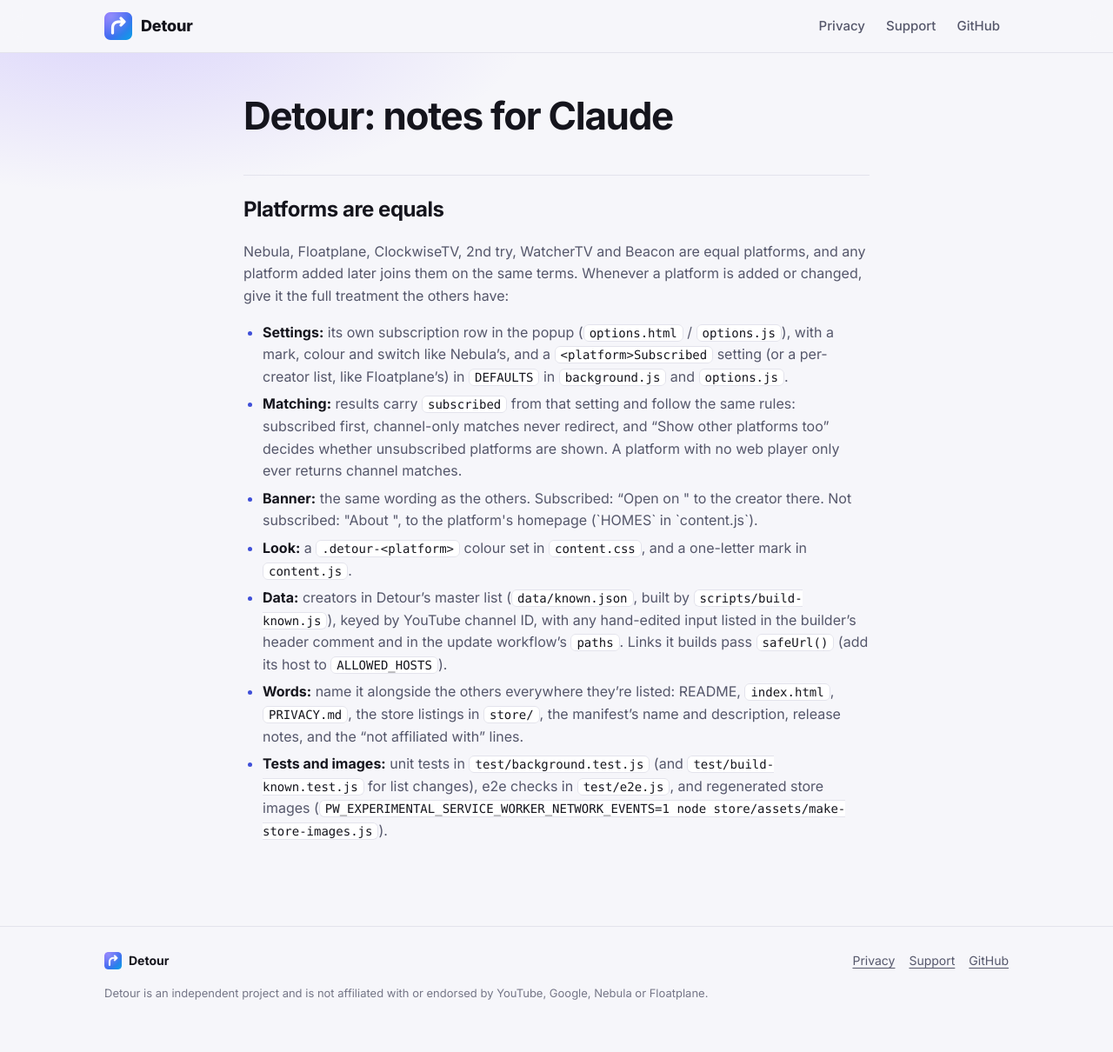
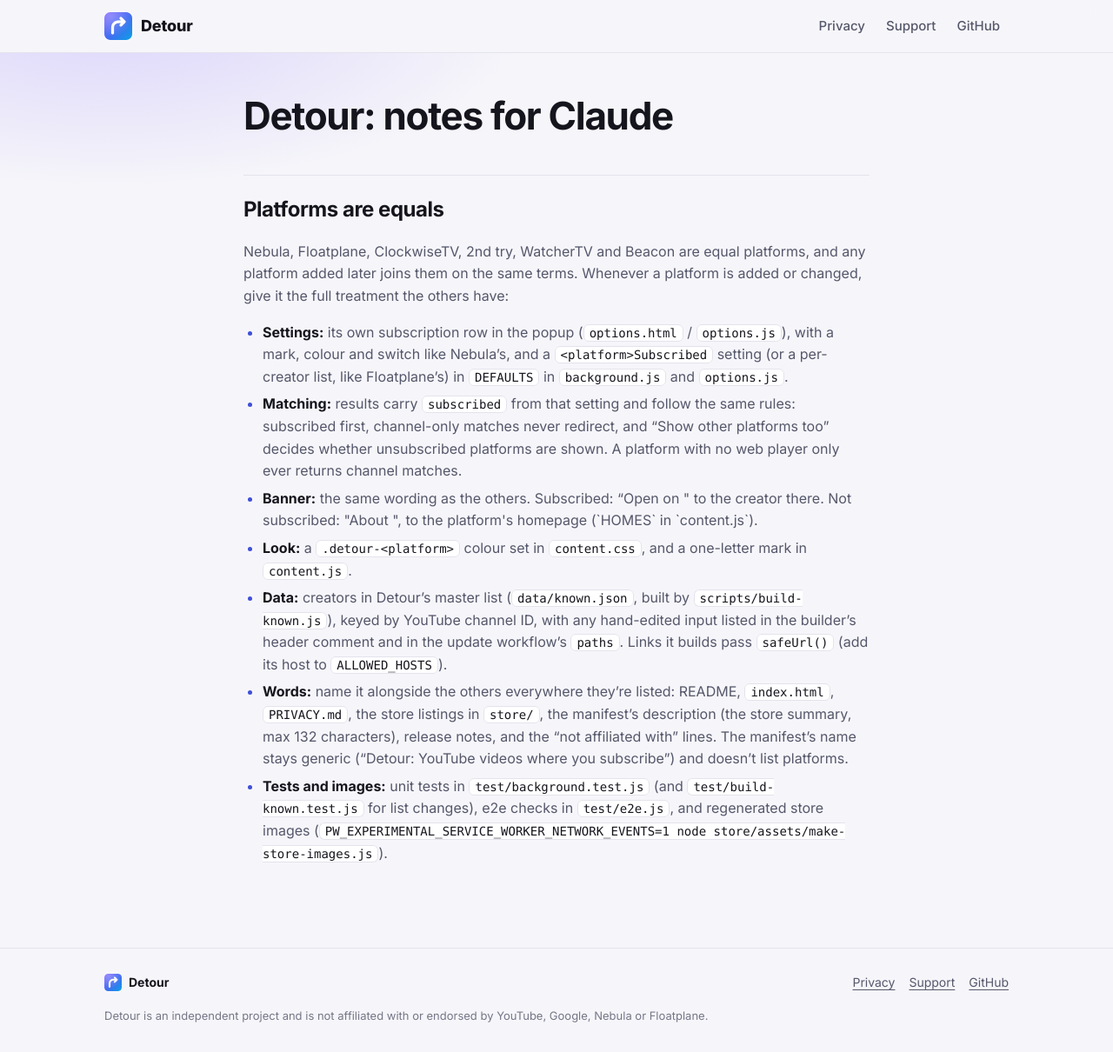
Before and after one commit to josh345rtfvqw/detour, a Jekyll site: the page built from CLAUDE.md, in a window 1280 px wide and 1210 px high. Shown: the whole window at 87% size. Built offline with Jekyll 4.4.1, drawn with Linux system fonts in a browser that asks for light colours; our own code applies the rules of GitHub Pages for plain Markdown files.

Commit message:
Release 0.8.1: generic store name
"Detour: YouTube videos where you subscribe" (42 characters) replaces
"Detour: Nebula, Floatplane & ClockwiseTV": six platforms don't fit
Firefox Add-ons' 50-character limit, and a generic name needs no change
when a platform is added. The summary and description still name every
platform; CLAUDE.md now says the name stays generic.

Co-Authored-By: Claude Opus 5.5 <noreply@anthropic.com>
Claude-Session: https://claude.ai/code/session_01DQcXPvvkBUCLAG9WcNuEpb

```diff
--- a/CLAUDE.md
+++ b/CLAUDE.md
@@ -18,8 +18,9 @@ the same terms. Whenever a platform is added or changed, give it the full treatm
   keyed by YouTube channel ID, with any hand-edited input listed in the builder's header comment and
   in the update workflow's `paths`. Links it builds pass `safeUrl()` (add its host to `ALLOWED_HOSTS`).
 - **Words:** name it alongside the others everywhere they're listed: README, `index.html`,
-  `PRIVACY.md`, the store listings in `store/`, the manifest's name and description, release notes,
-  and the "not affiliated with" lines.
+  `PRIVACY.md`, the store listings in `store/`, the manifest's description (the store summary,
+  max 132 characters), release notes, and the "not affiliated with" lines. The manifest's name stays
+  generic ("Detour: YouTube videos where you subscribe") and doesn't list platforms.
 - **Tests and images:** unit tests in `test/background.test.js` (and `test/build-known.test.js` for
   list changes), e2e checks in `test/e2e.js`, and regenerated store images
   (`PW_EXPERIMENTAL_SERVICE_WORKER_NETWORK_EVENTS=1 node store/assets/make-store-images.js`).
--- a/package.json
+++ b/package.json
@@ -1,6 +1,6 @@
 {
   "name": "detour",
-  "version": "0.8.0",
+  "version": "0.8.1",
   "private": true,
   "description": "See when a YouTube video or channel is also on Nebula, Floatplane, ClockwiseTV, 2nd try, WatcherTV or Beacon, and open it there.",
   "license": "MIT",
```
Also changed, not shown: store/chrome-web-store.md (+2 -2 lines), store/firefox-addons.md (+1 -1 lines), .github/release-notes/v0.8.1.md (added), manifest.json, store/assets/screenshot-5-settings.png, store/assets/ui-settings.png, 1 other file.
